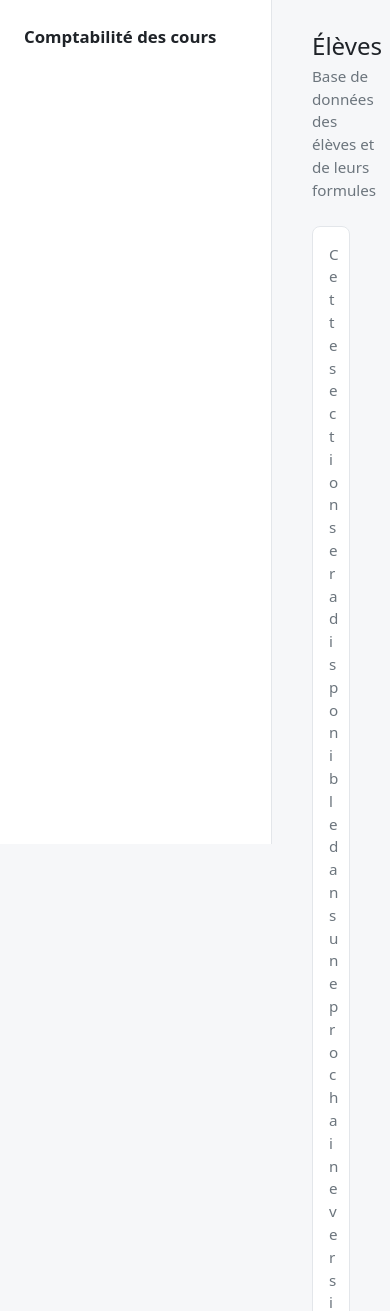
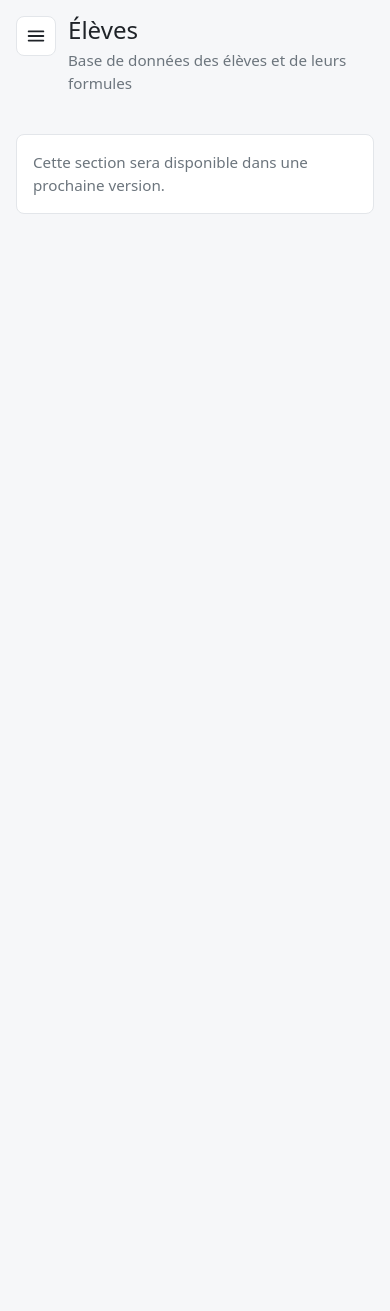
Before and after one commit to Cap0n3/solo-ledger-app, a Django app: page /students/ in a window 390 px wide. Shown: the top 1311 px of the page. After the commit the page ends 214 px from the top, so only its background shows below. Run offline with Django 5.2, Linux system fonts and the light colour scheme; style sheets or scripts are compiled from the project's sources; parts of the project's set-up code (start-up, migrations or seed data) failed here and were passed over.

Commit message:
Make the sidebar collapsible and the layout responsive
From the lg breakpoint up the sidebar stays in the flow and a hamburger
button in the page header collapses it; the preference is kept in
localStorage and restored before the first paint. Below lg it becomes an
off-canvas drawer with a backdrop, closed by Escape, the backdrop or a
close button, with focus returned to the toggle. Main padding shrinks and
the page header wraps on small screens.

```diff
--- a/core/assets/js/app.js
+++ b/core/assets/js/app.js
@@ -7,4 +7,65 @@ window.bootstrap = bootstrap;
 window.htmx = htmx;
 window.Alpine = Alpine;
 
+// Bootstrap's "lg" breakpoint, where the sidebar switches between the in-flow
+// layout and the off-canvas drawer (see assets/scss/app.scss).
+const desktopMediaQuery = window.matchMedia("(min-width: 992px)");
+// Read before the first paint by the inline script in templates/base.html.
+const SIDEBAR_COLLAPSED_STORAGE_KEY = "sololedger.sidebarCollapsed";
+const SIDEBAR_COLLAPSED_CLASS = "app-sidebar-collapsed";
+
+Alpine.data("appLayout", () => ({
+  isDesktop: desktopMediaQuery.matches,
+  // Desktop: the sidebar is collapsed out of the flow and remembered across pages.
+  isCollapsed: document.documentElement.classList.contains(SIDEBAR_COLLAPSED_CLASS),
+  // Mobile: the sidebar is an off-canvas drawer, closed on every page load.
+  isDrawerOpen: false,
+
+  init() {
+    desktopMediaQuery.addEventListener("change", (event) => {
+      this.isDesktop = event.matches;
+      if (this.isDesktop) {
+        this.isDrawerOpen = false;
+      }
+    });
+  },
+
+  get isSidebarOpen() {
+    return this.isDesktop ? !this.isCollapsed : this.isDrawerOpen;
+  },
+
+  toggleSidebar() {
+    if (this.isDesktop) {
+      this.toggleCollapsed();
+    } else if (this.isDrawerOpen) {
+      this.closeSidebar();
+    } else {
+      this.openDrawer();
+    }
+  },
+
+  toggleCollapsed() {
+    this.isCollapsed = !this.isCollapsed;
+    document.documentElement.classList.toggle(SIDEBAR_COLLAPSED_CLASS, this.isCollapsed);
+    try {
+      localStorage.setItem(SIDEBAR_COLLAPSED_STORAGE_KEY, String(this.isCollapsed));
+    } catch (error) {
+      // Storage can be unavailable (e.g. private browsing): the preference is not kept.
+    }
+  },
+
+  openDrawer() {
+    this.isDrawerOpen = true;
+    this.$nextTick(() => this.$refs.sidebarClose?.focus());
+  },
+
+  closeSidebar() {
+    if (!this.isDrawerOpen) {
+      return;
+    }
+    this.isDrawerOpen = false;
+    this.$refs.sidebarToggle?.focus();
+  },
+}));
+
 Alpine.start();
--- a/core/assets/scss/app.scss
+++ b/core/assets/scss/app.scss
@@ -12,28 +12,109 @@ $border-radius: 0.5rem;
 @import "bootstrap/scss/bootstrap";
 
 $sidebar-width: 272px;
+$sidebar-transition-duration: 0.25s;
 
 .app-layout {
   display: flex;
   min-height: 100vh;
 }
 
+// The sidebar sits in the flow from the lg breakpoint up, where it can be
+// collapsed out of view (html.app-sidebar-collapsed, remembered across pages).
+// Below lg it becomes an off-canvas drawer (body.app-sidebar-open).
+// The breakpoint is mirrored in assets/js/app.js.
 .app-sidebar {
   display: flex;
   flex: 0 0 $sidebar-width;
   flex-direction: column;
   width: $sidebar-width;
+  max-width: 100%;
   height: 100vh;
   padding: 1.5rem 1rem;
-  position: sticky;
-  top: 0;
+  overflow-y: auto;
   background: $white;
   border-right: 1px solid $card-border-color;
+
+  @include media-breakpoint-up(lg) {
+    position: sticky;
+    top: 0;
+    @include transition(margin-left $sidebar-transition-duration ease-in-out);
+
+    // Visibility switches only once the slide-out has finished, so the links
+    // stay focusable while the sidebar is on screen and not after.
+    .app-sidebar-collapsed & {
+      margin-left: -$sidebar-width;
+      visibility: hidden;
+      @include transition(
+        margin-left $sidebar-transition-duration ease-in-out,
+        visibility 0s linear $sidebar-transition-duration
+      );
+    }
+  }
+
+  @include media-breakpoint-down(lg) {
+    position: fixed;
+    top: 0;
+    bottom: 0;
+    left: 0;
+    z-index: $zindex-offcanvas;
+    height: auto;
+    visibility: hidden;
+    box-shadow: $box-shadow-lg;
+    transform: translateX(-100%);
+    @include transition(
+      transform $sidebar-transition-duration ease-in-out,
+      visibility 0s linear $sidebar-transition-duration
+    );
+
+    .app-sidebar-open & {
+      visibility: visible;
+      transform: none;
+      @include transition(transform $sidebar-transition-duration ease-in-out);
+    }
+  }
+}
+
+.app-sidebar-backdrop {
+  position: fixed;
+  inset: 0;
+  z-index: $zindex-offcanvas-backdrop;
+  visibility: hidden;
+  background: $offcanvas-backdrop-bg;
+  opacity: 0;
+  @include transition(
+    opacity $sidebar-transition-duration ease-in-out,
+    visibility 0s linear $sidebar-transition-duration
+  );
+
+  .app-sidebar-open & {
+    visibility: visible;
+    opacity: $offcanvas-backdrop-opacity;
+    @include transition(opacity $sidebar-transition-duration ease-in-out);
+  }
+
+  @include media-breakpoint-up(lg) {
+    display: none;
+  }
+}
+
+// Keep the page from scrolling behind the open drawer.
+@include media-breakpoint-down(lg) {
+  .app-sidebar-open {
+    overflow: hidden;
+  }
+}
+
+.app-sidebar__header {
+  display: flex;
+  align-items: center;
+  justify-content: space-between;
+  gap: 0.5rem;
+  padding: 0 0.5rem;
+  margin-bottom: 1.25rem;
 }
 
 .app-sidebar__brand {
-  padding: 0 0.5rem;
-  margin-bottom: 1.25rem;
   font-size: 1.05rem;
   font-weight: 700;
 }
@@ -80,18 +161,53 @@ $sidebar-width: 272px;
   border: 0;
 }
 
+.app-sidebar-toggle {
+  display: inline-flex;
+  flex: 0 0 auto;
+  align-items: center;
+  justify-content: center;
+  width: 2.5rem;
+  height: 2.5rem;
+  padding: 0;
+  color: $body-color;
+  background: $white;
+  border: 1px solid $card-border-color;
+  border-radius: $border-radius;
+
+  &:hover {
+    background: $gray-100;
+  }
+
+  &:focus-visible {
+    outline: 0;
+    box-shadow: $focus-ring-box-shadow;
+  }
+}
+
 .app-main {
   flex: 1 1 auto;
   min-width: 0;
   padding: 2rem 2.5rem;
+
+  @include media-breakpoint-down(md) {
+    padding: 1rem;
+  }
 }
 
 .app-page-header {
   display: flex;
+  flex-wrap: wrap;
   align-items: flex-start;
   justify-content: space-between;
   gap: 1rem;
   margin-bottom: 1.5rem;
+}
+
+.app-page-header__title {
+  display: flex;
+  align-items: flex-start;
+  gap: 0.75rem;
+  min-width: 0;
 }
 
 .app-page-header__actions {
--- a/core/templates/base.html
+++ b/core/templates/base.html
@@ -7,16 +7,50 @@
     <meta name="viewport" content="width=device-width, initial-scale=1">
     <title>{% block title %}{{ page_title }}{% endblock title %} · SoloLedger</title>
     <link rel="stylesheet" href="{% static 'dist/css/app.css' %}">
+    <script>
+      // Restore a collapsed sidebar before the first paint so it does not flash on page load.
+      // The preference is written by the "appLayout" Alpine component in assets/js/app.js.
+      try {
+        if (localStorage.getItem("sololedger.sidebarCollapsed") === "true") {
+          document.documentElement.classList.add("app-sidebar-collapsed");
+        }
+      } catch (error) {
+        // Storage can be unavailable (e.g. private browsing): keep the sidebar expanded.
+      }
+    </script>
   </head>
-  <body>
+  <body x-data="appLayout"
+        :class="{ 'app-sidebar-open': isDrawerOpen }"
+        @keydown.escape.window="closeSidebar()">
     {% block body %}
       <div class="app-layout">
         {% include "includes/sidebar.html" %}
+        <div class="app-sidebar-backdrop" @click="closeSidebar()"></div>
         <main class="app-main">
           <header class="app-page-header">
-            <div>
-              <h1 class="h2 mb-1">{% block page_title %}{{ page_title }}{% endblock page_title %}</h1>
-              {% if page_subtitle %}<p class="text-secondary mb-0">{{ page_subtitle }}</p>{% endif %}
+            <div class="app-page-header__title">
+              <button type="button"
+                      class="app-sidebar-toggle"
+                      aria-controls="app-sidebar"
+                      :aria-expanded="isSidebarOpen"
+                      aria-label="{% translate 'Afficher ou masquer le menu' %}"
+                      x-ref="sidebarToggle"
+                      @click="toggleSidebar()">
+                <svg width="22"
+                     height="22"
+                     viewBox="0 0 24 24"
+                     fill="none"
+                     stroke="currentColor"
+                     stroke-width="2"
+                     stroke-linecap="round"
+                     aria-hidden="true">
+                  <path d="M4 7h16M4 12h16M4 17h16" />
+                </svg>
+              </button>
+              <div>
+                <h1 class="h2 mb-1">{% block page_title %}{{ page_title }}{% endblock page_title %}</h1>
+                {% if page_subtitle %}<p class="text-secondary mb-0">{{ page_subtitle }}</p>{% endif %}
+              </div>
             </div>
             <div class="app-page-header__actions">
               {% block page_actions %}
--- a/core/templates/includes/sidebar.html
+++ b/core/templates/includes/sidebar.html
@@ -1,7 +1,14 @@
 {% load i18n %}
 
-<aside class="app-sidebar">
-  <div class="app-sidebar__brand">{% translate "Comptabilité des cours" %}</div>
+<aside id="app-sidebar" class="app-sidebar">
+  <div class="app-sidebar__header">
+    <div class="app-sidebar__brand">{% translate "Comptabilité des cours" %}</div>
+    <button type="button"
+            class="btn-close d-lg-none"
+            aria-label="{% translate 'Fermer le menu' %}"
+            x-ref="sidebarClose"
+            @click="closeSidebar()"></button>
+  </div>
   {% if user.is_authenticated %}
     <div class="app-sidebar__account">
       <div class="fw-semibold">
@@ -10,7 +17,8 @@
       <div class="small text-secondary">{% translate "Activité :" %} {{ current_profession|default:"—" }}</div>
     </div>
     <div class="app-sidebar__section">{% translate "Espace de travail" %}</div>
-    <nav class="nav flex-column app-sidebar__nav">
+    <nav class="nav flex-column app-sidebar__nav"
+         aria-label="{% translate 'Menu principal' %}">
       <a class="nav-link{% if request.resolver_match.view_name == 'reports:dashboard' %} active{% endif %}"
          href="{% url 'reports:dashboard' %}">{% translate "Tableau de bord" %}</a>
       <a class="nav-link{% if request.resolver_match.view_name == 'students:student_list' %} active{% endif %}"
```
